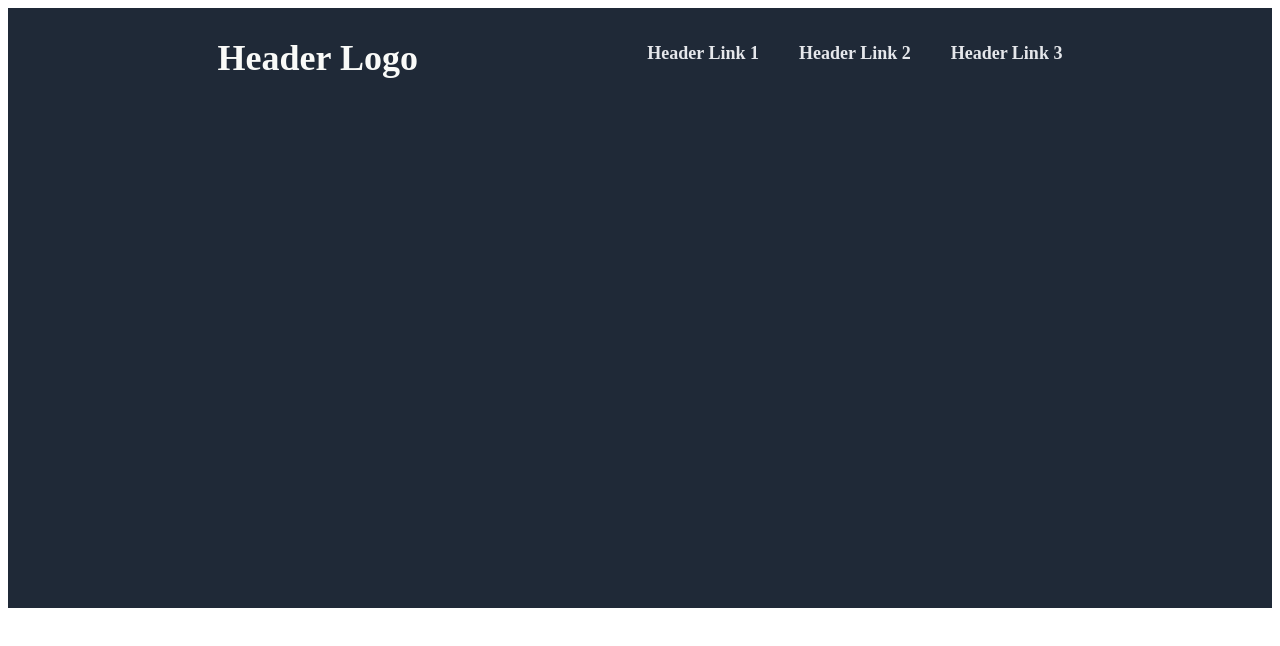
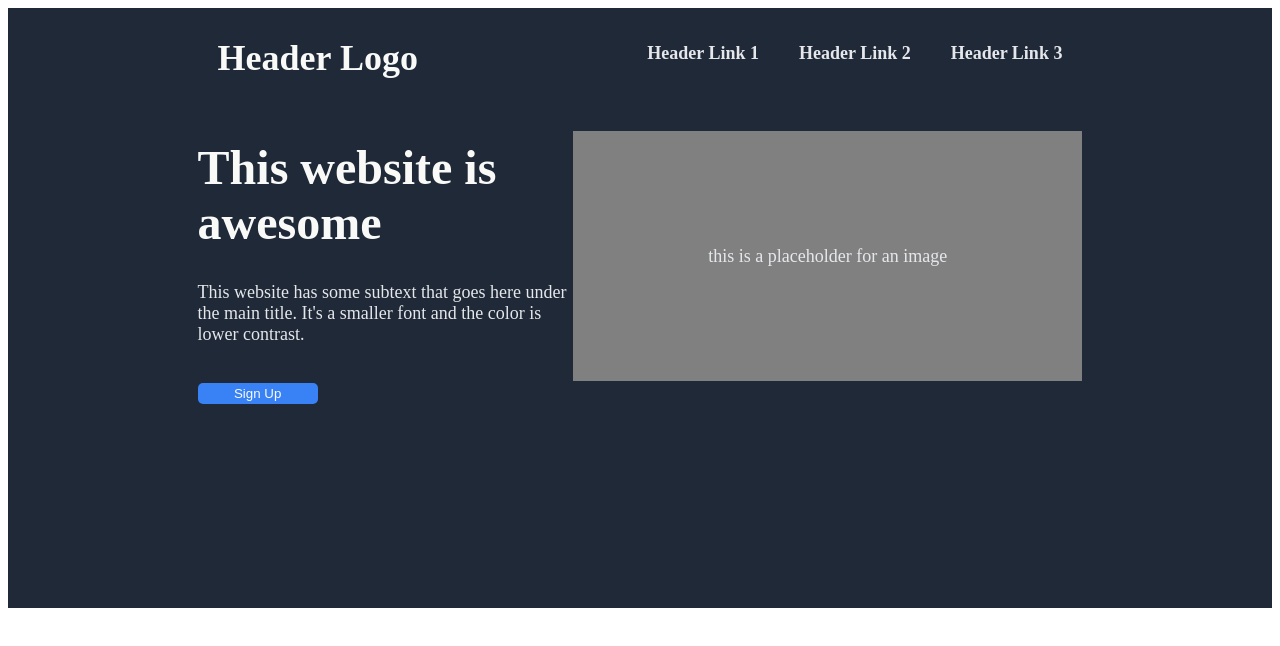
Before and after one commit to Vryuss/landing-page, a plain HTML site: page index.html in a window 1280 px wide. Shown: the top 646 px of the page. Drawn offline with Linux system fonts and the light colour scheme.

Commit message:
Finished entire first page segment

```diff
--- a/index.html
+++ b/index.html
@@ -18,6 +18,16 @@
                     <h2 class="link">Header Link 3</h2>
                 </div>
             </div>
+            <div class="blurb">
+                <div class="read">
+                    <h1 class="awesome">This website is awesome</h1>
+                    <p class="small">This website has some subtext that goes here under the main title. It's a smaller font and the color is lower contrast.</p>
+                    <button>Sign Up</button>
+                </div>
+                <div class="placeholder">
+                    <p>this is a placeholder for an image</p>
+                </div>
+            </div>
         </div>
         <div class="info"></div>
         <div class="quote"></div>
--- a/styles.css
+++ b/styles.css
@@ -7,7 +7,9 @@
 
     display: flex;
     height: 600px;
-    justify-content: center;
+    justify-content: flex-start;
+    flex-direction: column;
+    align-items: center;
 
 }
 .copyright{
@@ -59,3 +61,39 @@
     font-size: 18px;
     color: #e5e7eb;
 }
+h1{
+    font-size: 48px;
+    font-weight: bolder;
+    color: #f9faf8;
+}
+p{
+    font-size: 18px;
+    color: #e5e7eb;
+
+}
+button{
+    background-color: #3882f6;
+    border-radius: 5px;
+    border: 2px solid transparent;
+    color: #f9faf8;
+    width: 120px;
+    margin-top: 20px;
+}
+.placeholder{
+    background-color: grey;
+    display: flex;
+    height: 250px;
+    width: 600px;
+    align-items: center;
+    justify-content: center;
+}
+.blurb{
+    display: flex;
+    flex-direction: row;
+    width: 70%;
+    justify-content: center;
+    align-items: center;
+}
+.read{
+    flex: 0 1 50%;
+}
```
